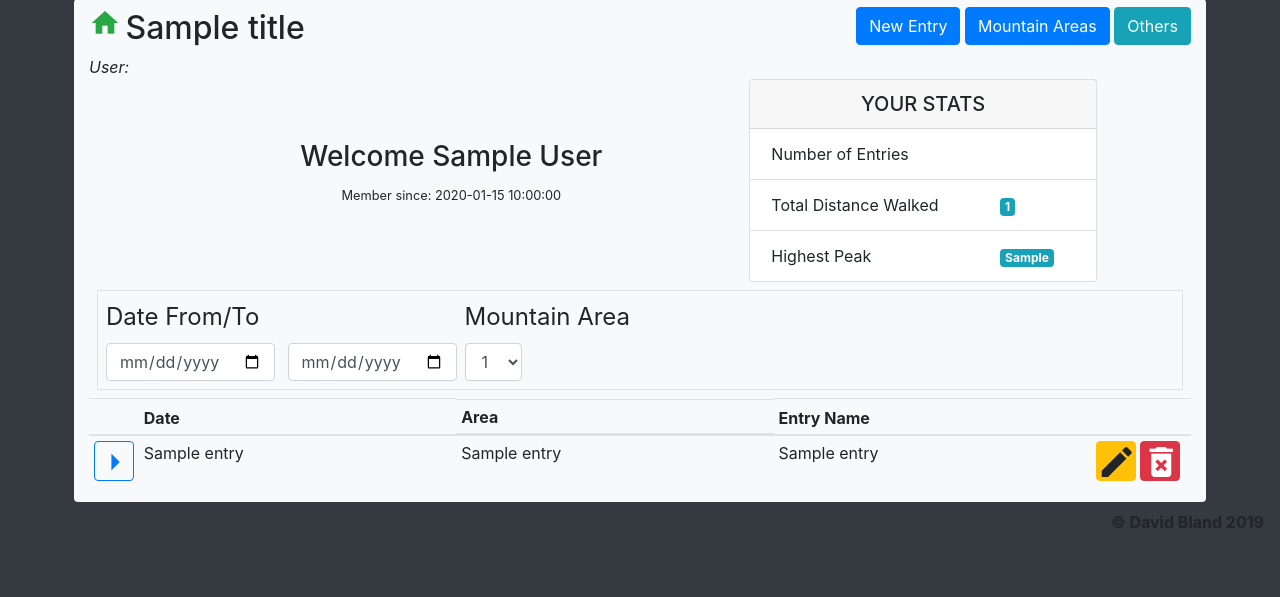
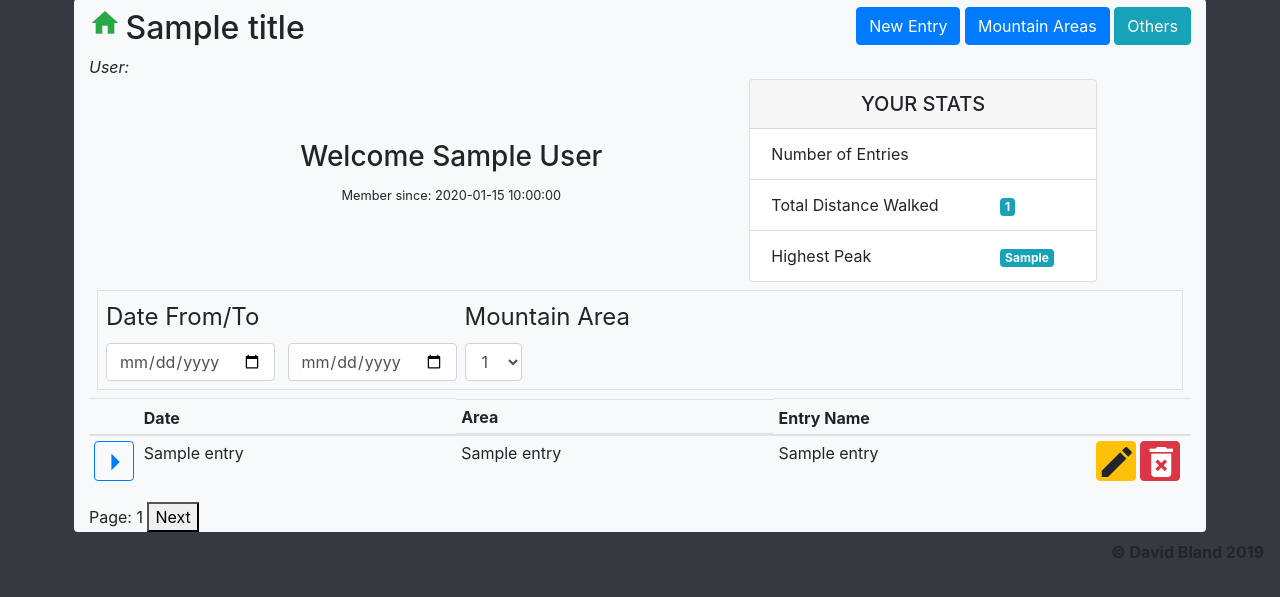
Before and after one commit to davebland/the-mountain-logbook, a Flask app: template templates/logbook-home.html in a window 1280 px wide. Shown: the part 65-662 px from the top of the page. Run offline with Flask 2, Linux system fonts and the light colour scheme; the template is opened without the code that fills it: most values are stand-ins (such as "Sample title", 1, 10 or a date in 2020); parts of the project's set-up code (start-up, migrations or seed data) failed here and were passed over; some libraries are stand-ins or nearby versions.

Commit message:
implemented pagination for entries

```diff
--- a/app.py
+++ b/app.py
@@ -30,8 +30,8 @@ def login_check():
         return True
     return False
 
-def get_entries(entry_id = None, user_id = None, area_id = None):
-    """ Get entries from DB according to priority entry_id, area_id, user_id """
+def get_entries(entry_id = None, user_id = None, area_id = None, page = 1):
+    """ Get entries by page from DB according to priority entry_id, area_id, user_id """
     if entry_id:
         # Get a single entry
         return db.get_entry(entry_id)
@@ -39,8 +39,8 @@ def get_entries(entry_id = None, user_id = None, area_id = None):
         # Get all entries for given area
         return "YOU ARE REQUESTING entries FOR AREA %s" % area_id
     elif user_id and not area_id:
-        # Get all entries for given user
-        return db.get_entries_for_user(user_id)
+        # Get all entries for given user and page
+        return db.get_entries_for_user(user_id, page)
     elif user_id and area_id:
         # Get all entries for given user and given area
         return "YOU ARE REQUESTING entries FOR USER %s FOR AREA %s" % (user_id, area_id)
@@ -55,13 +55,14 @@ def get_areas():
 # ROUTES (main)
 
 @app.route('/')
-def index():
+@app.route('/<page>')
+def index(page = 1):
     """ Main route returning app homepage or else login page """
     if login_check():
         # Get user stats
         stats = db.get_user_stats(session['user_id'])
         # Render home page with entries
-        return render_template('logbook-home.html', title="Logbook Home", user_stats=stats, user_entries=get_entries("", session['user_id'], ""))
+        return render_template('logbook-home.html', title="Logbook Home", user_stats=stats, user_entries=get_entries("", session['user_id'], "", int(page)))
 
     return render_template('login.html')
 
--- a/templates/logbook-home.html
+++ b/templates/logbook-home.html
@@ -92,8 +92,8 @@
                         </thead>
                         <tbody>
                                 <!-- Display entries in table, 1 row per entry -->
-                                {% if user_entries %}
-                                        {% for entry in user_entries %}
+                                {% if user_entries.entries %}
+                                        {% for entry in user_entries.entries %}
                                         <tr>
                                                 <td>
                                                         <!-- More entry details button (to modal) -->
@@ -114,6 +114,13 @@
                                 {% endif %}
                         </tbody>
                 </table>
+                Page: {{ user_entries.current_page }}
+                {% if user_entries.previous_page %}
+                <a href="{{ url_for('index', page=user_entries.previous_page) }}"><button>Back</button></a>
+                {% endif %}
+                {% if user_entries.next_page %}
+                <a href="{{ url_for('index', page=user_entries.next_page) }}"><button>Next</button></a>
+                {% endif %}
         </div>
 </div>
 {% endblock %}
```
Also changed, not shown: mongo_helpers.py (+25 -3 lines).
